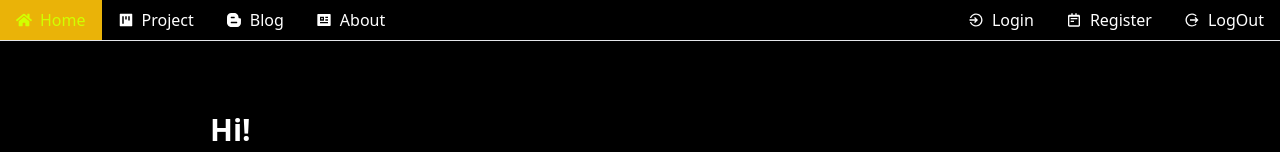
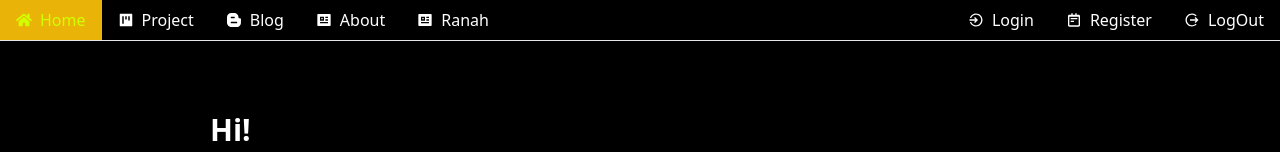
Before and after one commit to khairulhabibie/khairulhabibie.github.io, a React (Create React App) app: page / in a window 1280 px wide. Shown: the top 152 px of the page. Built offline with nearby package versions, Linux system fonts and the light colour scheme.

Commit message:
Update Navbar.jsx

```diff
--- a/src/component/Navbar.jsx
+++ b/src/component/Navbar.jsx
@@ -34,6 +34,10 @@ function Navbar({ pathname }) {
             <RiProfileFill />
             <p>About</p>
           </Link>
+  <Link to="/ranah" className={active('/about')}>
+            <RiProfileFill />
+            <p>Ranah</p>
+          </Link>
         </div>
       </section>
       <section className="hidden md:flex">
```
